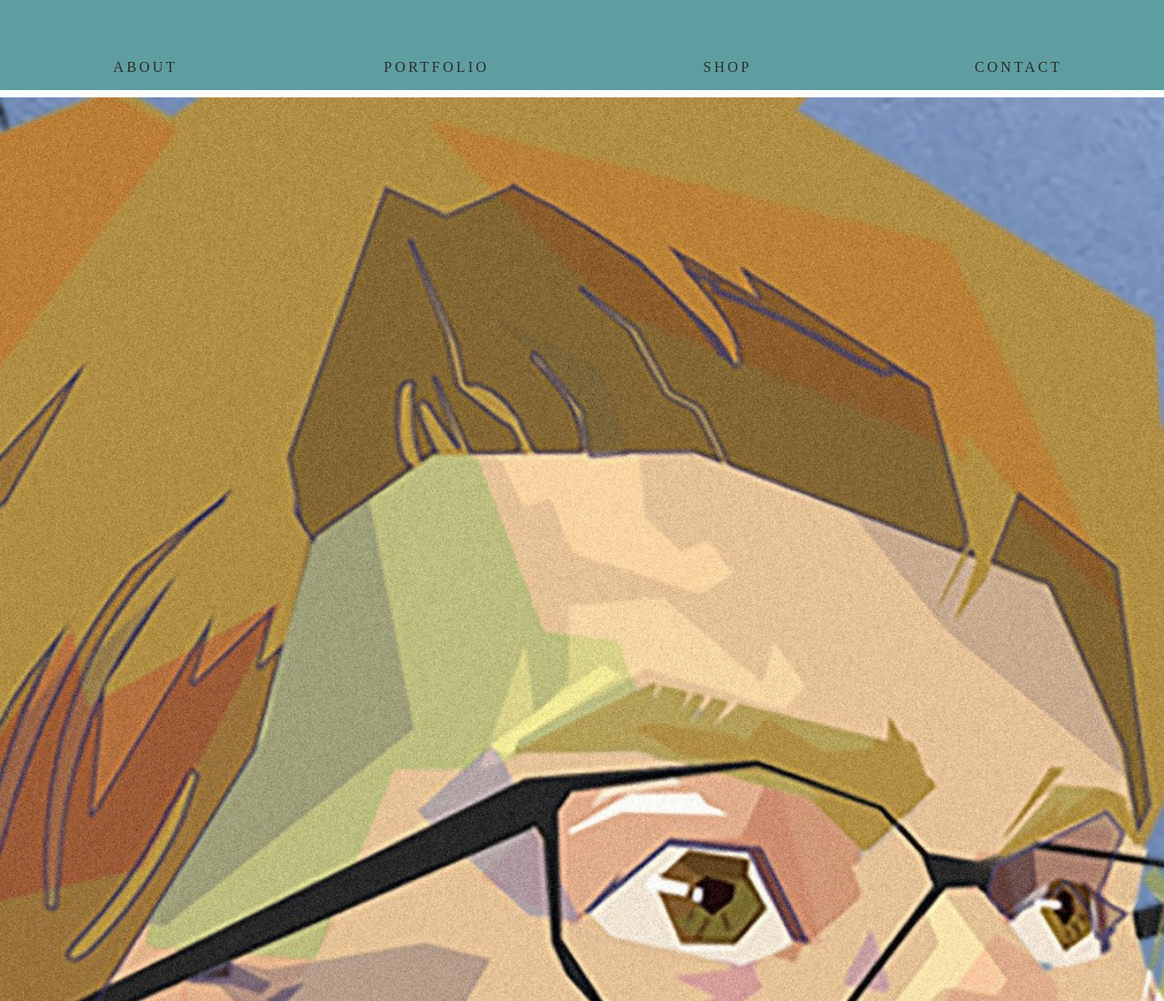
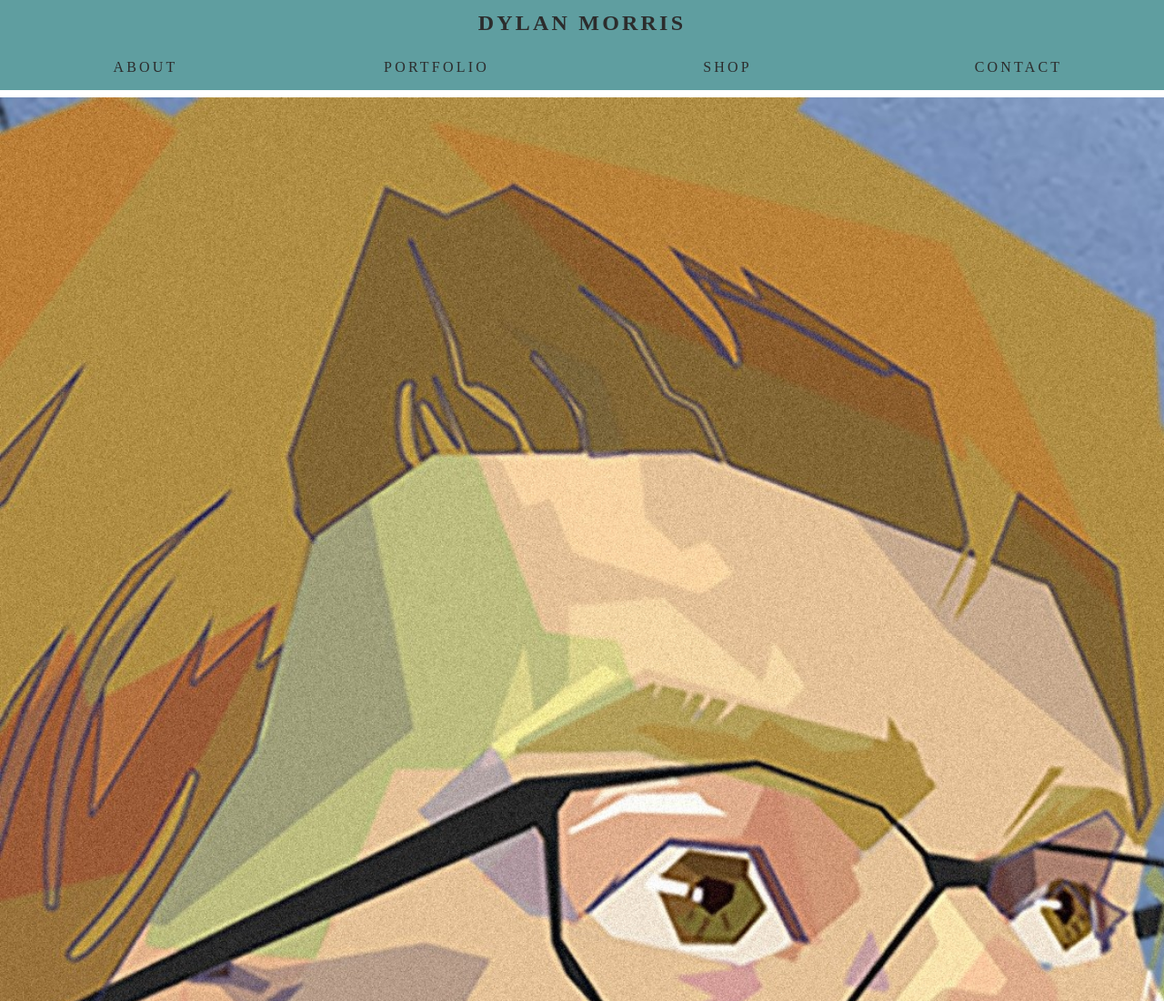
Before and after one commit to Djm83/djm83.github.io, a plain HTML site: page css/Flexbar navigator/index.html in a window 1280 px wide. Shown: the top 1100 px of the page at 91% size. Drawn offline with Linux system fonts and the light colour scheme.

Commit message:
change logo color

```diff
--- a/css/Flexbar navigator/styles.css
+++ b/css/Flexbar navigator/styles.css
@@ -65,7 +65,7 @@ img {
 }
 
 .logo a {
-  color: cadetblue;
+  color: rgb(44, 44, 44);
 }
 .navmenu a {
   color: rgb(44, 44, 44);
```
